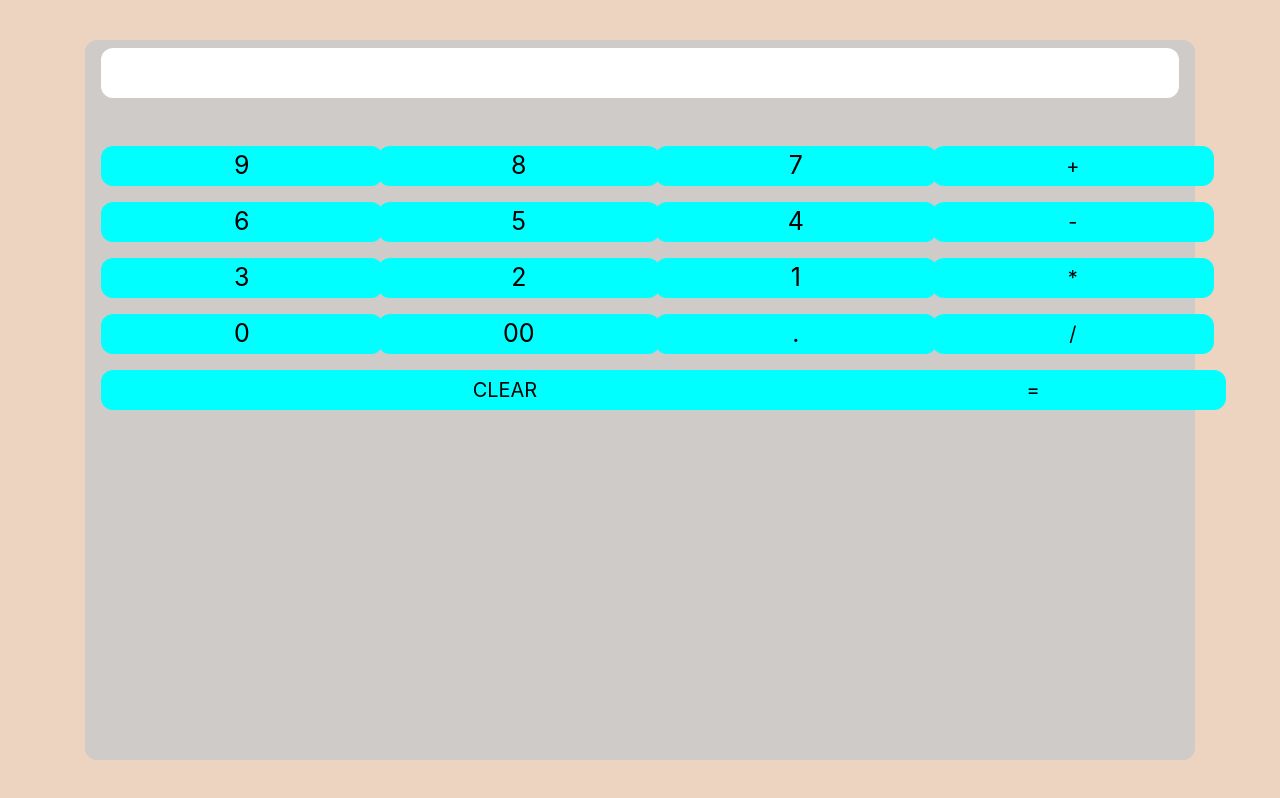
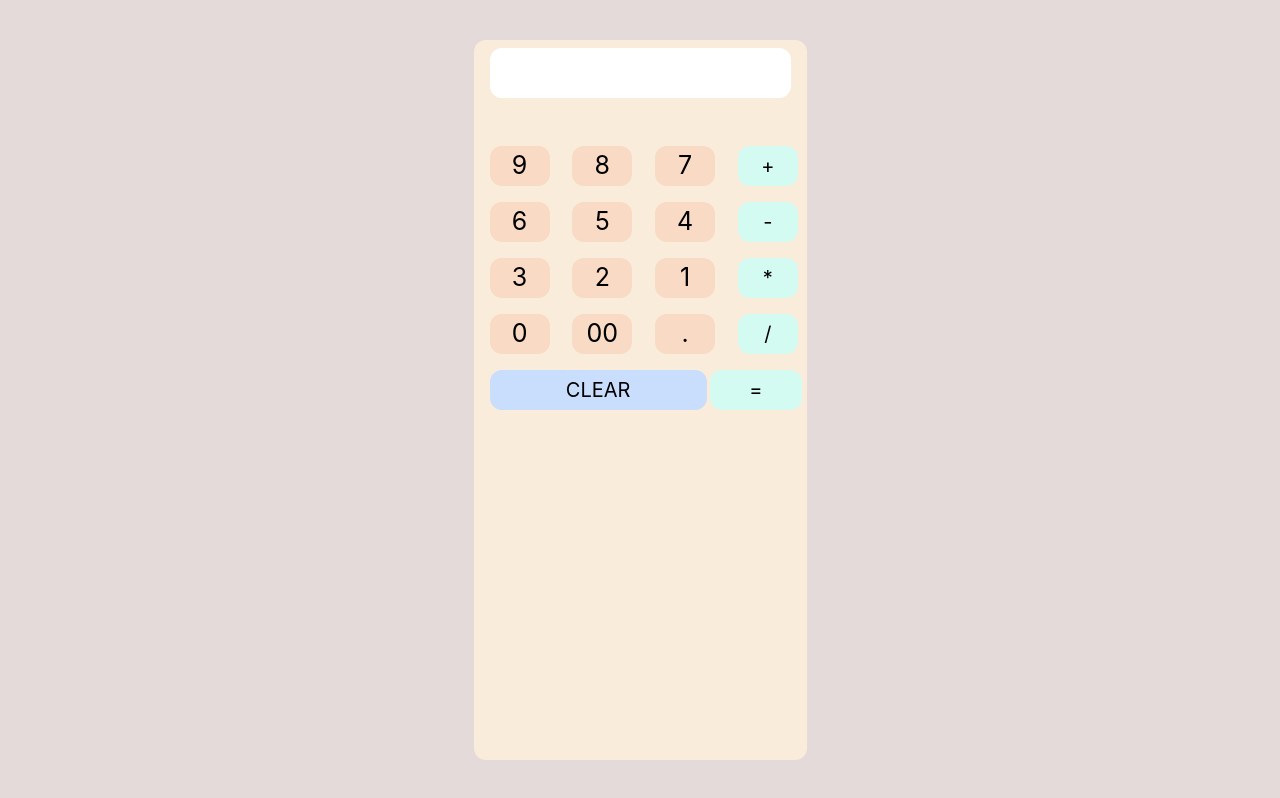
Before and after one commit to D-Ankitha/basic-calculator, a plain HTML site: page index.html in a window 1280 px wide. Drawn offline with nearby package versions, Linux system fonts and the light colour scheme; a web font is replaced by a local one.

Commit message:
completed calculator

```diff
--- a/index.html
+++ b/index.html
@@ -4,7 +4,7 @@
 <head>
     <meta charset="UTF-8">
     <meta name="viewport" content="width=device-width, initial-scale=1.0">
-    <title>LifeStyle</title>
+    <title>BASIC CALCULATOR </title>
     <link rel="stylesheet" href="https://stackpath.bootstrapcdn.com/bootstrap/4.5.2/css/bootstrap.min.css"
         integrity="sha384-JcKb8q3iqJ61gNV9KGb8thSsNjpSL0n8PARn9HuZOnIxN0hoP+VmmDGMN5t9UJ0Z" crossorigin="anonymous">
     <link rel="stylesheet" href="style.css">
@@ -26,7 +26,7 @@
     <div class="basic d-flex align-items-center">
         <div class="container">
             <div class="row">
-                <div class="col-12">
+                <div class="col-12 d-flex justify-content-center">
                     <div class="calculator pl-3 pr-3">
                         <input type = "text" id = "display" class = "mt-2" readonly>
                         <div class = "row">
--- a/style.css
+++ b/style.css
@@ -1,9 +1,9 @@
 .basic{
-    background-color:#edd4c0;
+    background-color:rgb(229, 218, 218);
     height:100vh;
 }
 .calculator{
-    background-color:#cfcbc8;
+    background-color:rgb(249, 236, 219);
     width:100%;
     height:90vh;
     border-radius:12px;
@@ -18,7 +18,7 @@
     width:114%;
     height:40px;
     border:none;
-    background-color:aqua;
+    background-color:rgb(248, 218, 197);
     border-radius:12px;
     font-size: 25px;
 }
@@ -26,7 +26,7 @@
     width:114%;
     height:40px;
     border:none;
-    background-color:aqua;
+    background-color:rgb(211, 251, 241);
     border-radius:12px;
     font-size: 20px;
 }
@@ -34,7 +34,27 @@
     width:114%;
     height:40px;
     border:none;
-    background-color:aqua;
+    background-color:rgb(201, 221, 252);
     border-radius:12px;
     font-size: 20px;
 }
+@media (min-width:375px){
+    .calculator{
+        width:90%;
+    }
+}
+@media (min-width:376px) and (max-width:426px){
+    .calculator{
+        width:80%;
+    }
+}
+@media (min-width:427px) and (max-width:768px){
+    .calculator{
+        width:45%;
+    }
+}
+@media (min-width:769px){
+    .calculator{
+        width:30%;
+    }
+}
```
Also changed, not shown: script.js (+13 -0 lines), 1 other file.
